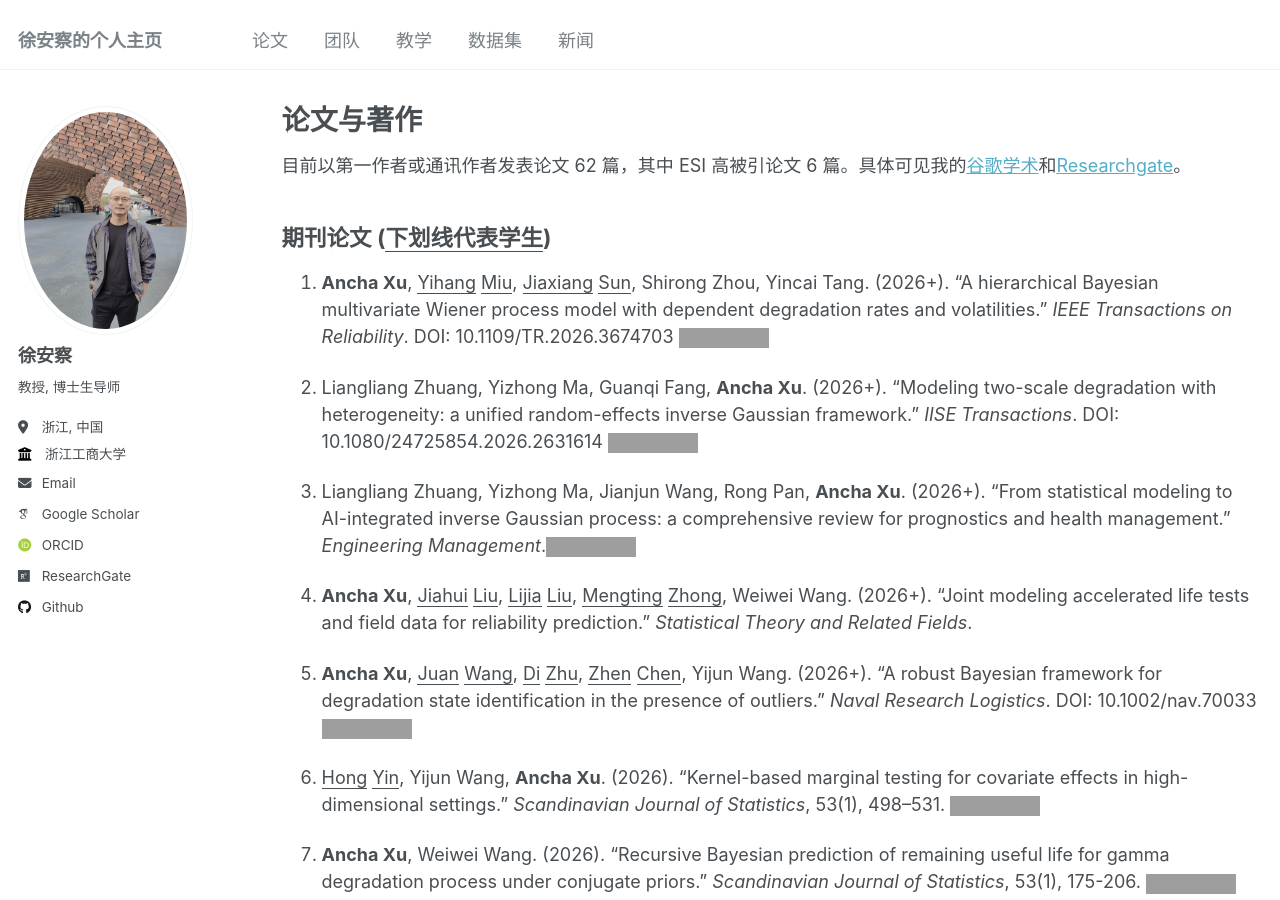
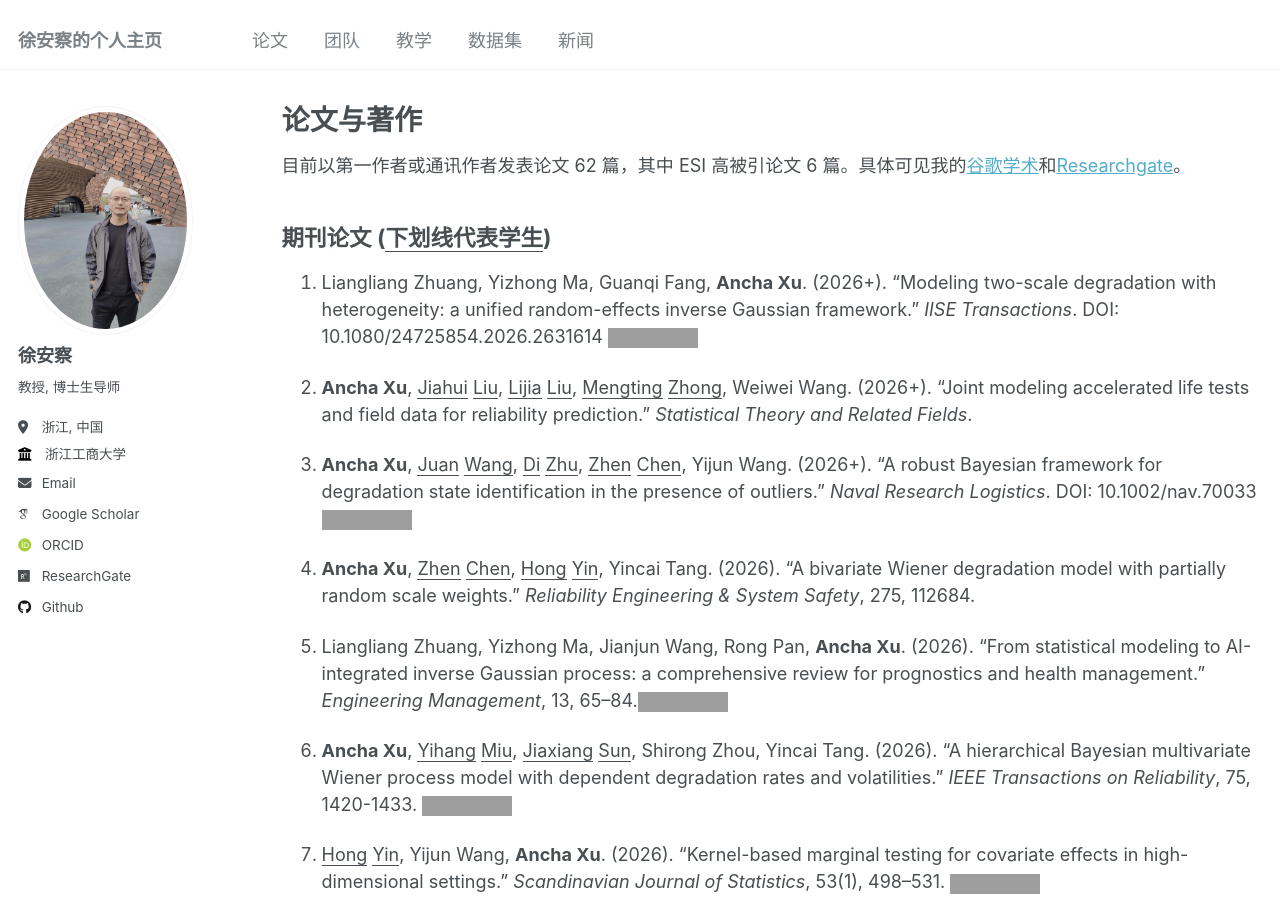
Before and after one commit to XU-ANCHA/XU-ANCHA.github.io, a Jekyll site: the page built from _pages/publications.md, in a window 1280 px wide and 900 px high, cut to the strip 0-900 px from the top of the window. Built offline with Jekyll 4.4.1, drawn with Linux system fonts in a browser that asks for light colours; some web fonts are replaced; grey boxes are pictures that could not be loaded.

Commit message:
Update publications.md

```diff
--- a/_pages/publications.md
+++ b/_pages/publications.md
@@ -9,15 +9,17 @@ author_profile: true
 
 ## 期刊论文 (<u>下划线代表学生</u>)
 
-1. **Ancha Xu**, <u>Yihang</u> <u>Miu</u>, <u>Jiaxiang</u> <u>Sun</u>, Shirong Zhou, Yincai Tang. (2026+). "A hierarchical Bayesian multivariate Wiener process model with dependent degradation rates and volatilities." *IEEE Transactions on Reliability*. DOI: 10.1109/TR.2026.3674703 [![PDF](https://img.shields.io/badge/PDF-red?style=flat-square&logo=adobeacrobatreader&logoColor=white)](https://github.com/user-attachments/files/25888211/mvw.itr.revised.pdf)
-
 1. Liangliang Zhuang, Yizhong Ma, Guanqi Fang, **Ancha Xu**. (2026+). "Modeling two-scale degradation with heterogeneity: a unified random-effects inverse Gaussian framework." *IISE Transactions*. DOI: 10.1080/24725854.2026.2631614 [![PDF](https://img.shields.io/badge/PDF-red?style=flat-square&logo=adobeacrobatreader&logoColor=white)](https://github.com/user-attachments/files/25140849/IISE-two.scale.pdf)
-
-1. Liangliang Zhuang, Yizhong Ma, Jianjun Wang, Rong Pan, **Ancha Xu**. (2026+). "From statistical modeling to AI-integrated inverse Gaussian process: a comprehensive review for prognostics and health management." *Engineering Management*.[![PDF](https://img.shields.io/badge/PDF-red?style=flat-square&logo=adobeacrobatreader&logoColor=white)](https://github.com/user-attachments/files/25143524/EM_IG.pdf)
 
 1. **Ancha Xu**, <u>Jiahui</u> <u>Liu</u>, <u>Lijia</u> <u>Liu</u>, <u>Mengting</u> <u>Zhong</u>, Weiwei Wang. (2026+). "Joint modeling accelerated life tests and field data for reliability prediction." *Statistical Theory and Related Fields*.
 
 1. **Ancha Xu**, <u>Juan</u> <u>Wang</u>, <u>Di</u> <u>Zhu</u>, <u>Zhen</u> <u>Chen</u>, Yijun Wang. (2026+). "A robust Bayesian framework for degradation state identification in the presence of outliers." *Naval Research Logistics*. DOI: 10.1002/nav.70033  [![PDF](https://img.shields.io/badge/PDF-red?style=flat-square&logo=adobeacrobatreader&logoColor=white)](https://github.com/user-attachments/files/23769901/2025-NRL.pdf)
+
+1. **Ancha Xu**, <u>Zhen</u> <u>Chen</u>, <u>Hong</u> <u>Yin</u>, Yincai Tang. (2026). "A bivariate Wiener degradation model with partially random scale weights." *Reliability Engineering & System Safety*, 275, 112684.
+
+1. Liangliang Zhuang, Yizhong Ma, Jianjun Wang, Rong Pan, **Ancha Xu**. (2026). "From statistical modeling to AI-integrated inverse Gaussian process: a comprehensive review for prognostics and health management." *Engineering Management*,  13, 65–84.[![PDF](https://img.shields.io/badge/PDF-red?style=flat-square&logo=adobeacrobatreader&logoColor=white)](https://github.com/user-attachments/files/25143524/EM_IG.pdf)
+
+1. **Ancha Xu**, <u>Yihang</u> <u>Miu</u>, <u>Jiaxiang</u> <u>Sun</u>, Shirong Zhou, Yincai Tang. (2026). "A hierarchical Bayesian multivariate Wiener process model with dependent degradation rates and volatilities." *IEEE Transactions on Reliability*, 75, 1420-1433. [![PDF](https://img.shields.io/badge/PDF-red?style=flat-square&logo=adobeacrobatreader&logoColor=white)](https://github.com/user-attachments/files/25888211/mvw.itr.revised.pdf)
 
 1. <u>Hong</u> <u>Yin</u>, Yijun Wang, **Ancha Xu**. (2026). "Kernel-based marginal testing for covariate effects in high-dimensional settings." *Scandinavian Journal of Statistics*, 53(1), 498–531.
 [![Link](https://img.shields.io/badge/link-blue?style=flat-square&logo=googlescholar&logoColor=white)](https://doi.org/10.1111/sjos.70049)
```
